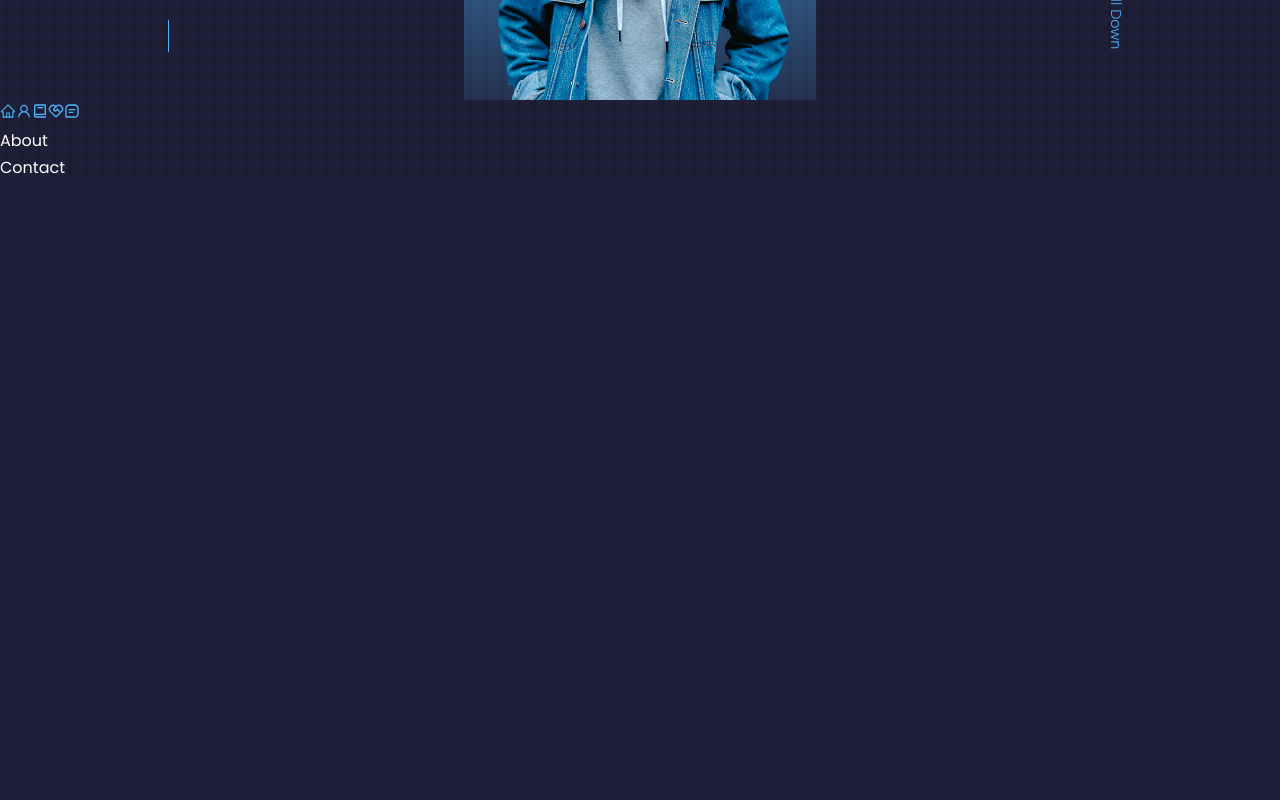
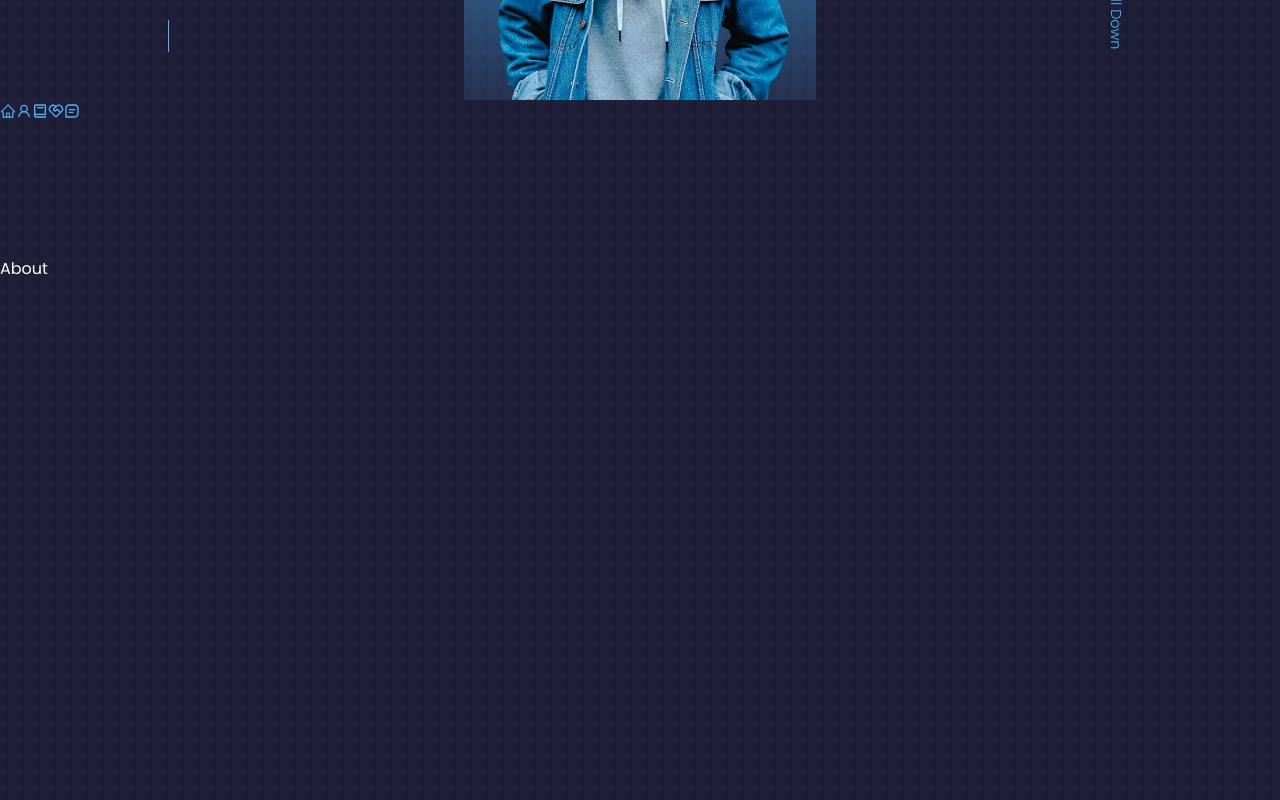
Before and after one commit to sandhusukhdeep2/portfolio, a React (Create React App) app: page / in a window 1280 px wide. Shown: the part 700-1500 px from the top of the page. Before the commit the page ends 882 px from the top, so only its background shows below. Built offline with nearby package versions, Linux system fonts and the light colour scheme.

Commit message:
Add Experience

```diff
--- a/src/App.jsx
+++ b/src/App.jsx
@@ -3,6 +3,7 @@ import Header from './components/header/Header'
 import Nav from './components/nav/Nav'
 import Contact from './components/contact/Contact'
 import About from './components/about/About'
+import Experience from './components/experience/Experience'
 
 const app = () => {
   return (
@@ -11,6 +12,7 @@ const app = () => {
       <Nav/>
       <About/>
       <Contact/>
+      <Experience/>
     </>
   )
 }
--- a/src/components/about/About.jsx
+++ b/src/components/about/About.jsx
@@ -2,9 +2,9 @@ import React from 'react'
 import './About.css'
 const About = () => {
   return (
-    <div>
+    <section id='about'>
       About
-    </div>
+    </section>
   )
 }
 
--- a/src/components/contact/Contact.jsx
+++ b/src/components/contact/Contact.jsx
@@ -3,9 +3,9 @@ import './Contact.css'
 
 const Contact = () => {
   return (
-    <div>
+    <section id='contact'>
       Contact
-    </div>
+    </section>
   )
 }
 
--- /dev/null
+++ b/src/components/experience/Experience.jsx
@@ -0,0 +1,12 @@
+import React from 'react'
+import './experience.css'
+
+const Experience = () => {
+  return (
+    <div>
+
+    </div>
+  )
+}
+
+export default Experience
--- a/src/index.css
+++ b/src/index.css
@@ -58,6 +58,7 @@ h1{
 
 section {
     margin-top: 8rem;
+    height: 100vh;
 }
 
 section > h2, section > h5 {
```
Also changed, not shown: src/components/experience/experience.css (added).
